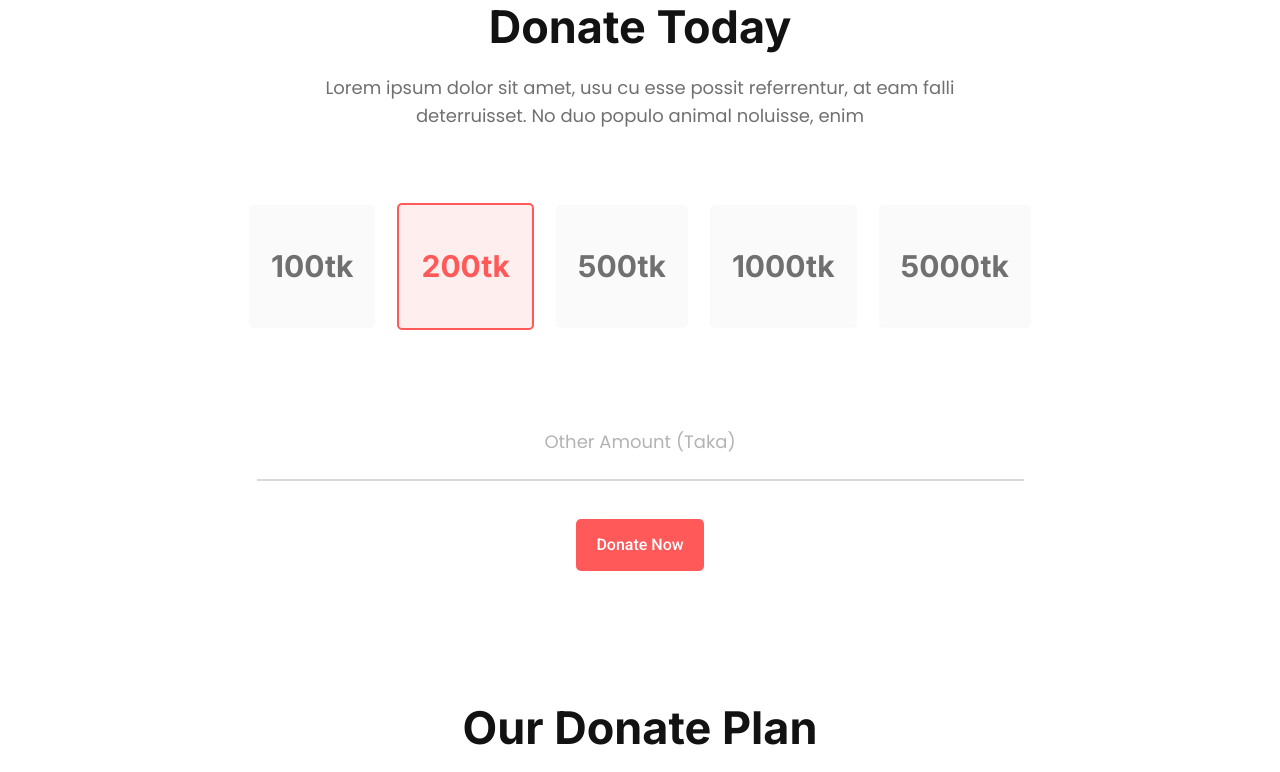
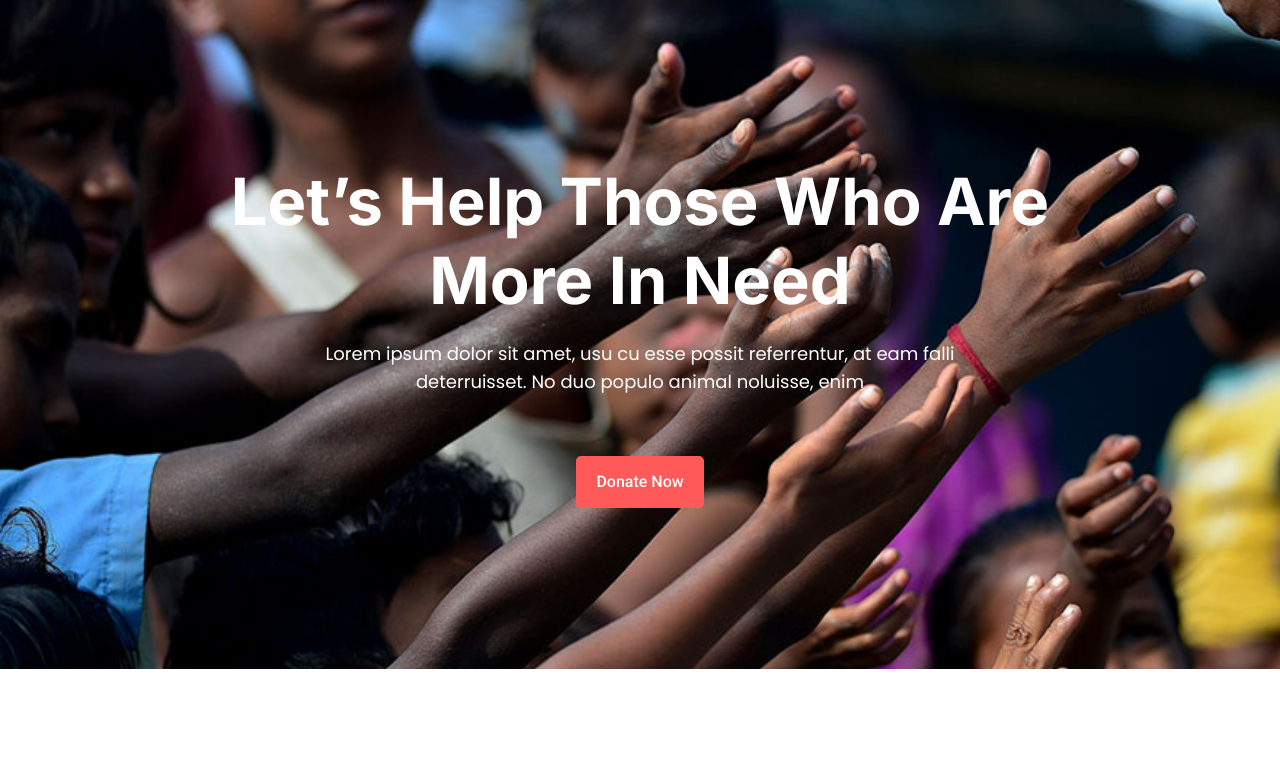
Before and after one commit to montasim/donate-today, a plain HTML site: page index.html in a window 1280 px wide. Shown: the top 772 px of the page. Drawn offline with Linux system fonts and the light colour scheme.

Commit message:
introduction

```diff
--- a/css/main.css
+++ b/css/main.css
@@ -98,6 +98,40 @@ button{
 
 .pb{
     padding-bottom: 20px;
+}
+
+.introduction{
+    background-image: url("../media/images/donation13.jpg");
+    background-repeat: no-repeat;
+    background-size: 100%;
+    width: 100%;
+    height: 669px;
+    object-fit: contain;
+    margin-bottom: 130px;
+}
+
+.introduction h1{
+    width: 826px;
+    margin-bottom: 20px;
+    font-family: 'Inter';
+    font-style: normal;
+    font-weight: 700;
+    font-size: 65px;
+    line-height: 79px;
+    text-align: center;
+    color: #FFFFFF;
+}
+
+.introduction p{
+    width: 691px;
+    margin-bottom: 30px;
+    font-family: 'Poppins';
+    font-style: normal;
+    font-weight: 400;
+    font-size: 18px;
+    line-height: 28px;
+    text-align: center;
+    color: #FFFFFF;
 }
 
 .donate-today{
--- a/index.html
+++ b/index.html
@@ -10,6 +10,14 @@
 </head>
 <body class="margin-zero">
     <main>
+        <section class="introduction flex flex-column align-center justify-center">
+            <h1 class="margin-zero">Let’s Help Those Who Are More In Need</h1>
+
+            <p class="margin-zero">Lorem ipsum dolor sit amet, usu cu esse possit referrentur, at eam falli deterruisset. No duo populo animal noluisse, enim</p>
+
+            <button>Donate Now</button>
+        </section>
+
         <section class="donate-today">
             <div class="flex flex-column align-center justify-center">
                 <h1 class="title margin-zero text-align-center">Donate Today</h1>
```
Also changed, not shown: media/images/background.png (added).
